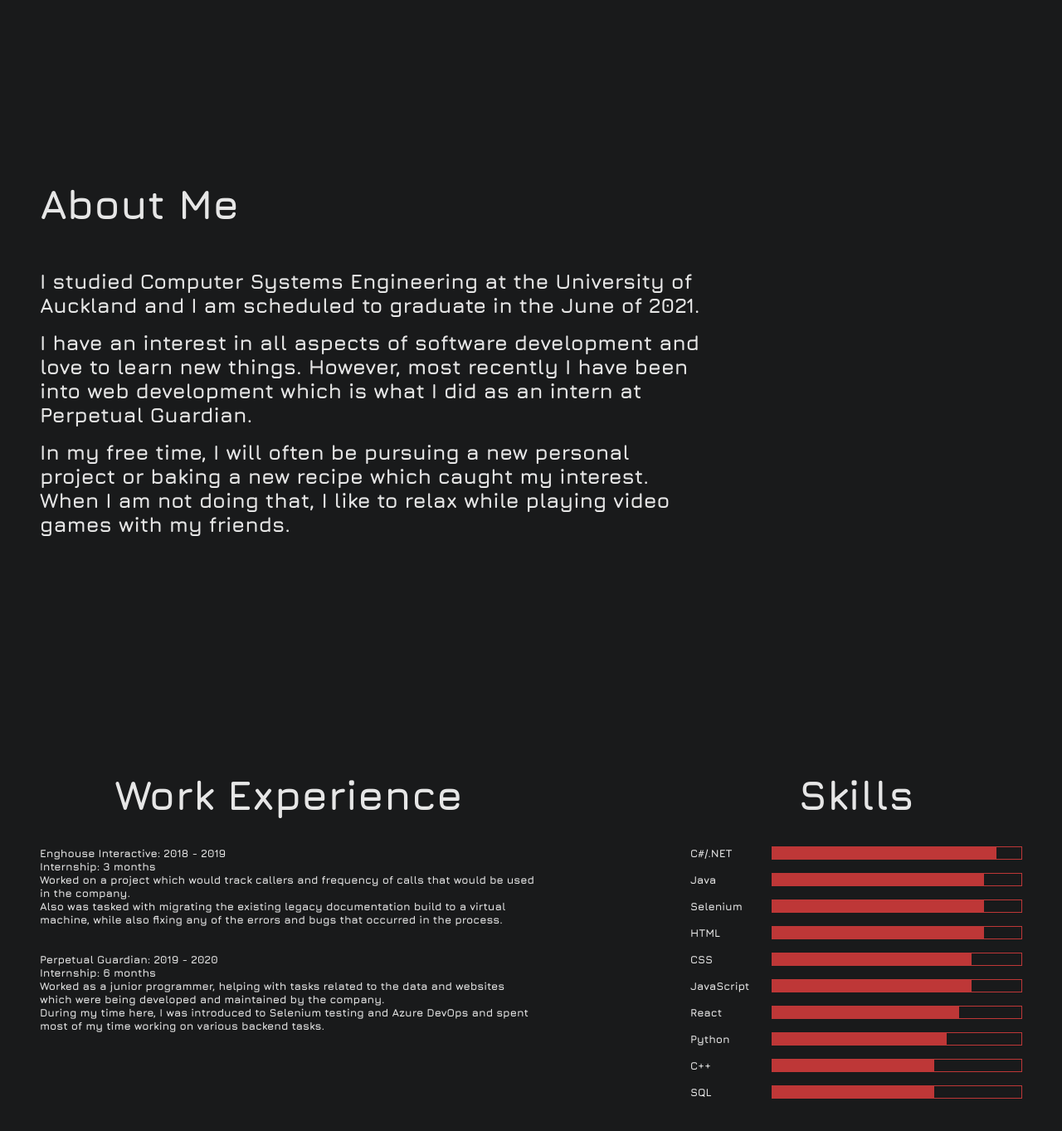
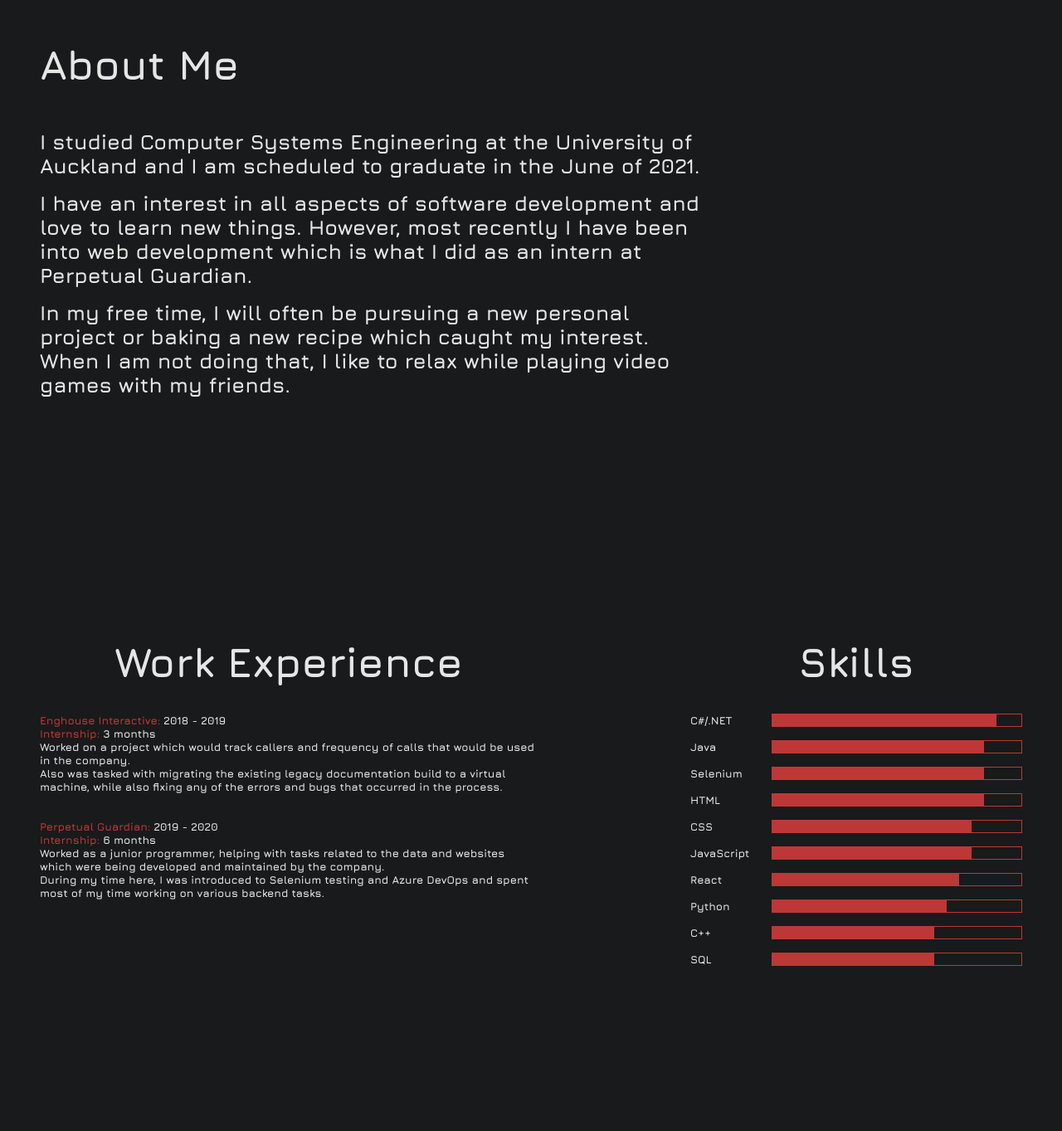
Before and after one commit to HenrygShen/Portfolio, a React (Create React App) app: page / in a window 1280 px wide. Shown: the part 827-2190 px from the top of the page at 83% size. Built offline with nearby package versions, Linux system fonts and the light colour scheme.

Commit message:
fixed skills styling

```diff
--- a/src/containers/SkillsSection/SkillsSection.tsx
+++ b/src/containers/SkillsSection/SkillsSection.tsx
@@ -11,13 +11,13 @@ class SkillsSection extends React.Component<any, any> {
           <div className="experience-wrapper">
             <h1>Work Experience</h1>
             <div className="experience-content">
-              <span>Enghouse Interactive: 2018 - 2019</span>
-              <span>Internship: 3 months</span>
+              <span><span style={{ color: "#d43b3be1" }}>Enghouse Interactive:</span> 2018 - 2019</span>
+              <span><span style={{ color: "#d43b3be1" }}>Internship:</span> 3 months</span>
               <span>Worked on a project which would track callers and frequency of calls that would be used in the company.</span>
               <span>Also was tasked with migrating the existing legacy documentation build to a virtual machine, while also fixing any of the errors and bugs that occurred in the process.</span>
 
-              <span style={{ paddingTop: "2rem" }}>Perpetual Guardian: 2019 - 2020</span>
-              <span>Internship: 6 months</span>
+              <span style={{ paddingTop: "2rem" }}><span style={{ color: "#d43b3be1" }}>Perpetual Guardian:</span> 2019 - 2020</span>
+              <span><span style={{ color: "#d43b3be1" }}>Internship:</span> 6 months</span>
               <span>Worked as a junior programmer, helping with tasks related to the data and websites which were being developed and maintained by the company.</span>
               <span>During my time here, I was introduced to Selenium testing and Azure DevOps and spent most of my time working on various backend tasks.</span>
             </div>
--- a/src/styles/containers/AboutSection.scss
+++ b/src/styles/containers/AboutSection.scss
@@ -4,8 +4,7 @@
   padding: 0 3rem 0 3rem;
   flex-direction: column;
   align-items: flex-start;
-  justify-content: center;
-  height: 100vh;
+  height: 80vh;
   max-width: 800px;
 
   .about-text-wrapper{
@@ -28,17 +27,14 @@
   }
 
   @media (max-width: $phone) {
-    font-size: 11px;
     padding: 0 2rem 0 2rem;
   }
 
   @media (max-width: $phone-sm) {
-    font-size: 9px;
     padding: 0 1.5rem 0 1.5rem;
   }
 
   @media (max-width: $phone-x-sm) {
-    font-size: 12px;
     padding: 0 1rem 0 1rem;
   }
 }
--- a/src/styles/containers/SkillsSection.scss
+++ b/src/styles/containers/SkillsSection.scss
@@ -1,9 +1,9 @@
 .skills-page-container {
   display: flex;
   flex-direction: row;
-  align-items: center;
   justify-content: center;
   margin-top: 5rem;
+  height: 80vh;
   width: 100%;
 
   .skills-and-exp-wrapper {
@@ -28,16 +28,9 @@
     font-size: 13px;
   }
 
-  @media (max-width: $tablet-land) {
-    font-size: 11px;
-  }
-
-  @media (max-width: $tablet) {
-    font-size: 10px;
-  }
-
   @media (max-width: 730px) {
-    font-size: 13px;
+    font-size: 15px;
+    height: auto !important;
 
     .skills-and-exp-wrapper {
       flex-direction: column;
@@ -46,7 +39,6 @@
   }
 
   @media (max-width: $phone) {
-    font-size: 11px;
 
     .skills-and-exp-wrapper {
       flex-direction: column;
@@ -60,7 +52,7 @@
   }
 
   @media (max-width: $phone-sm) {
-    font-size: 8px;
+    font-size: 13px;
 
     .skills-and-exp-wrapper {
       padding: 0 1.5rem 0 1.5rem;
@@ -68,6 +60,8 @@
   }
 
   @media (max-width: $phone-x-sm) {
+    font-size: 11px;
+
     .skills-and-exp-wrapper {
       padding: 0 1rem 0 1rem;
     }
```
